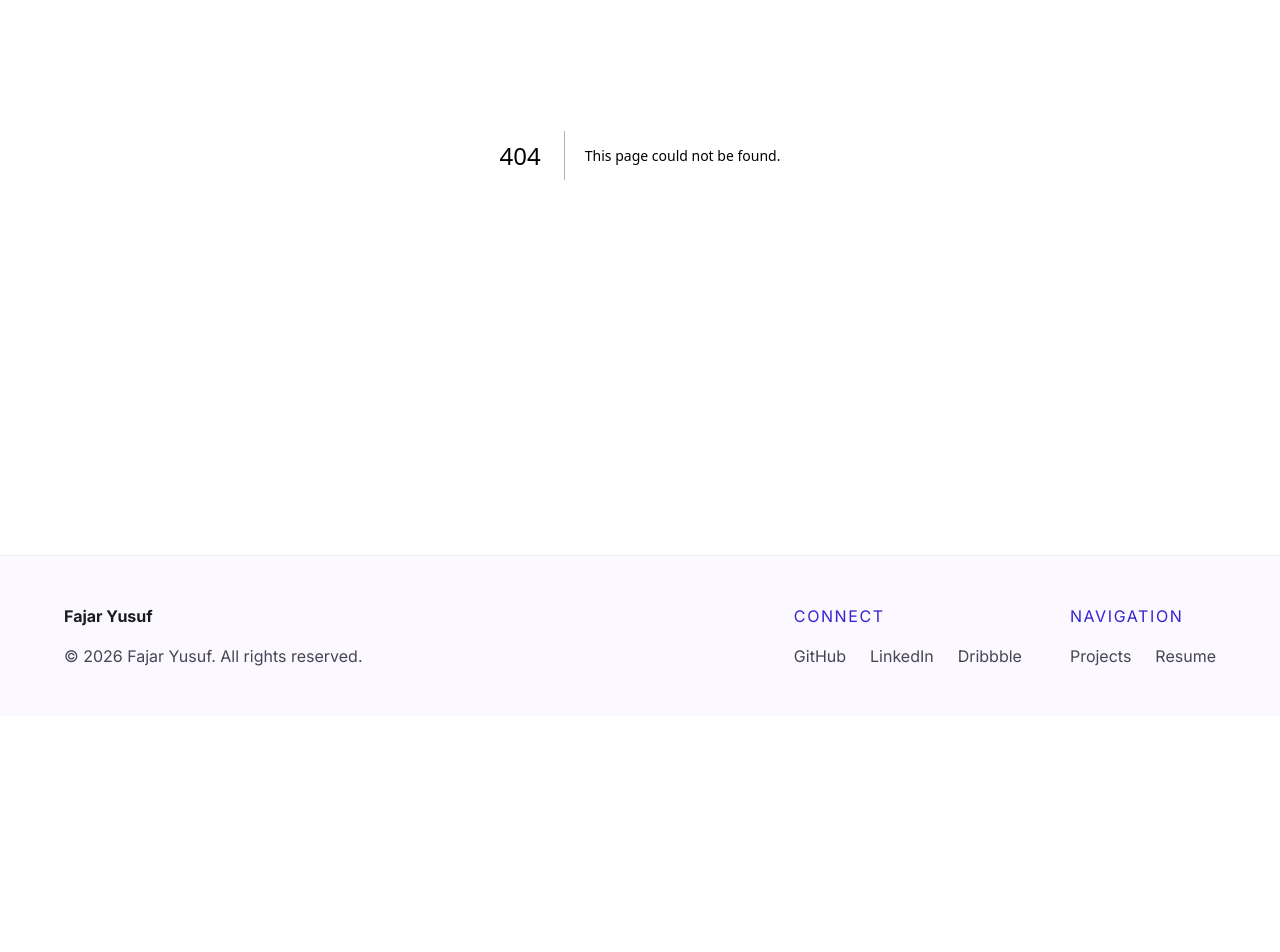
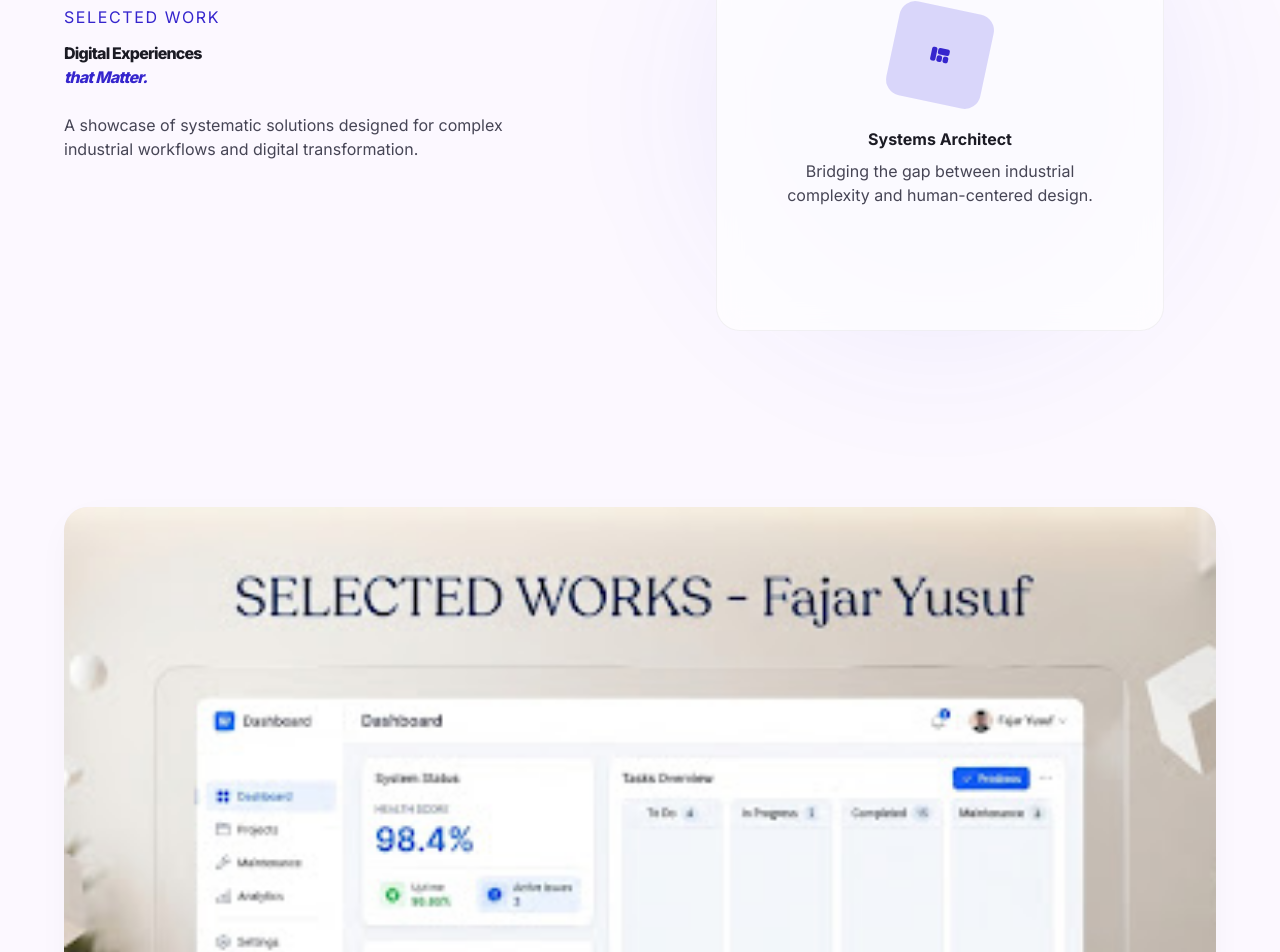
Before and after one commit to jarfajar2314/my-portfolio, a Next.js app: page /work in a window 1280 px wide. Before the commit this address had no page. Shown: the part 342-1294 px from the top of the page. Before the commit the page ends 1058 px from the top, so only its background shows below. Built offline with nearby package versions, Linux system fonts and the light colour scheme.

Commit message:
feat: add Selected Works route and detailed gallery layout

```diff
--- /dev/null
+++ b/app/work/page.tsx
@@ -0,0 +1,127 @@
+import React from "react";
+import Link from "next/link";
+import ProjectCard from "@/components/ProjectCard";
+
+export default function SelectedWorks() {
+  return (
+    <main className="min-h-screen">
+      {/* Hero Section */}
+      <section className="max-w-container-max mx-auto px-margin-mobile md:px-margin-desktop py-20 md:py-32 relative overflow-hidden">
+        <div className="grid grid-cols-1 md:grid-cols-2 gap-stack-lg items-center">
+          <div className="z-10">
+            <span className="font-label-md text-label-md text-primary tracking-widest uppercase block mb-stack-sm">
+              Selected Work
+            </span>
+            <h1 className="font-display-xl-mobile md:font-display-xl text-display-xl-mobile md:text-display-xl text-on-surface mb-stack-md font-extrabold tracking-tighter">
+              Digital Experiences <br />
+              <span className="text-primary italic">that Matter.</span>
+            </h1>
+            <p className="font-body-lg text-body-lg text-on-surface-variant max-w-lg mb-stack-lg">
+              A showcase of systematic solutions designed for complex industrial workflows and digital transformation.
+            </p>
+          </div>
+          <div className="relative flex justify-center items-center">
+            <div className="absolute w-[500px] h-[500px] bg-primary/5 rounded-full blur-3xl -z-10"></div>
+            <div className="w-full max-w-md aspect-square relative glass-card rounded-3xl p-12 overflow-hidden hover-lift flex flex-col justify-center items-center group">
+              <div className="w-24 h-24 bg-primary-container/20 rounded-2xl rotate-12 flex items-center justify-center mb-6 group-hover:rotate-0 transition-transform duration-700">
+                <span className="material-symbols-outlined text-primary text-5xl" style={{ fontVariationSettings: "'FILL' 1" }}>
+                  view_quilt
+                </span>
+              </div>
+              <h3 className="font-headline-sm text-headline-sm text-on-surface mb-2 font-bold">
+                Systems Architect
+              </h3>
+              <p className="text-center font-body-md text-on-surface-variant">
+                Bridging the gap between industrial complexity and human-centered design.
+              </p>
+            </div>
+          </div>
+        </div>
+      </section>
+
+      {/* Project Grid */}
+      <section className="max-w-container-max mx-auto px-margin-mobile md:px-margin-desktop py-stack-lg">
+        <div className="grid grid-cols-1 md:grid-cols-2 lg:grid-cols-3 gap-8">
+          {/* Project 1: Maintenance Workspace */}
+          <ProjectCard
+            title="Maintenance Workspace"
+            description="A clean, minimalist high-fidelity UI design showing a maintenance dashboard."
+            category="Heavy Industrial"
+            year="2024"
+            imageSrc="/images/maintenance-work.png"
+            link="#"
+            aspectRatio="aspect-[4/3]"
+          />
+          {/* Project 2: SPC Dashboard */}
+          <ProjectCard
+            title="SPC Dashboard"
+            description="A sophisticated data visualization dashboard for statistical process control."
+            category="FinTech & Data"
+            year="2023"
+            imageSrc="/images/spc-work.png"
+            link="#"
+            aspectRatio="aspect-[4/3]"
+          />
+          {/* Project 3: Leak Detection System */}
+          <ProjectCard
+            title="Leak Detection System"
+            description="A minimal dark-themed interface for a leak detection monitoring system."
+            category="Environmental Tech"
+            year="2023"
+            imageSrc="/images/leak-work.png"
+            link="#"
+            aspectRatio="aspect-[4/3]"
+          />
+          {/* Project 4: Procurement Digitalization */}
+          <ProjectCard
+            title="Procurement Digitalization"
+            description="An editorial-style layout showcasing a procurement digitalization platform."
+            category="Enterprise Software"
+            year="2022"
+            imageSrc="/images/procurement-work.png"
+            link="#"
+            colSpan="md:col-span-2"
+            aspectRatio="aspect-[2/1]"
+          />
+          {/* Project 5: Incident Reporting */}
+          <ProjectCard
+            title="Incident Reporting"
+            description="A task-focused mobile application screen for incident reporting."
+            category="Public Safety"
+            year="2022"
+            imageSrc="/images/incident-work.png"
+            link="#"
+            colSpan="md:col-span-1"
+            aspectRatio="aspect-[1/1]"
+          />
+        </div>
+      </section>
+
+      {/* CTA Section */}
+      <section className="max-w-container-max mx-auto px-margin-mobile md:px-margin-desktop py-32 text-center relative">
+        <div className="absolute top-1/2 left-1/2 -translate-x-1/2 -translate-y-1/2 w-full max-w-2xl aspect-square bg-primary/5 blur-[120px] -z-10"></div>
+        <span className="font-label-md text-label-md text-primary mb-stack-sm block tracking-widest uppercase">
+          Start a conversation
+        </span>
+        <h2 className="font-display-xl-mobile md:font-display-xl text-display-xl-mobile md:text-display-xl text-on-surface mb-stack-lg font-extrabold tracking-tighter">
+          Let's Work <br />
+          <span className="text-stroke text-primary">Together.</span>
+        </h2>
+        <div className="flex flex-col md:flex-row justify-center items-center gap-stack-md">
+          <Link
+            href="mailto:hello@fajar.yusuf"
+            className="bg-primary text-on-primary px-10 py-5 rounded-2xl font-label-md text-label-md hover:scale-[1.05] transition-all shadow-xl shadow-primary/20"
+          >
+            hello@fajar.yusuf
+          </Link>
+          <Link
+            href="#"
+            className="border border-on-surface/10 text-on-surface px-10 py-5 rounded-2xl font-label-md text-label-md hover:bg-on-surface/5 transition-all"
+          >
+            Schedule a Call
+          </Link>
+        </div>
+      </section>
+    </main>
+  );
+}
```
